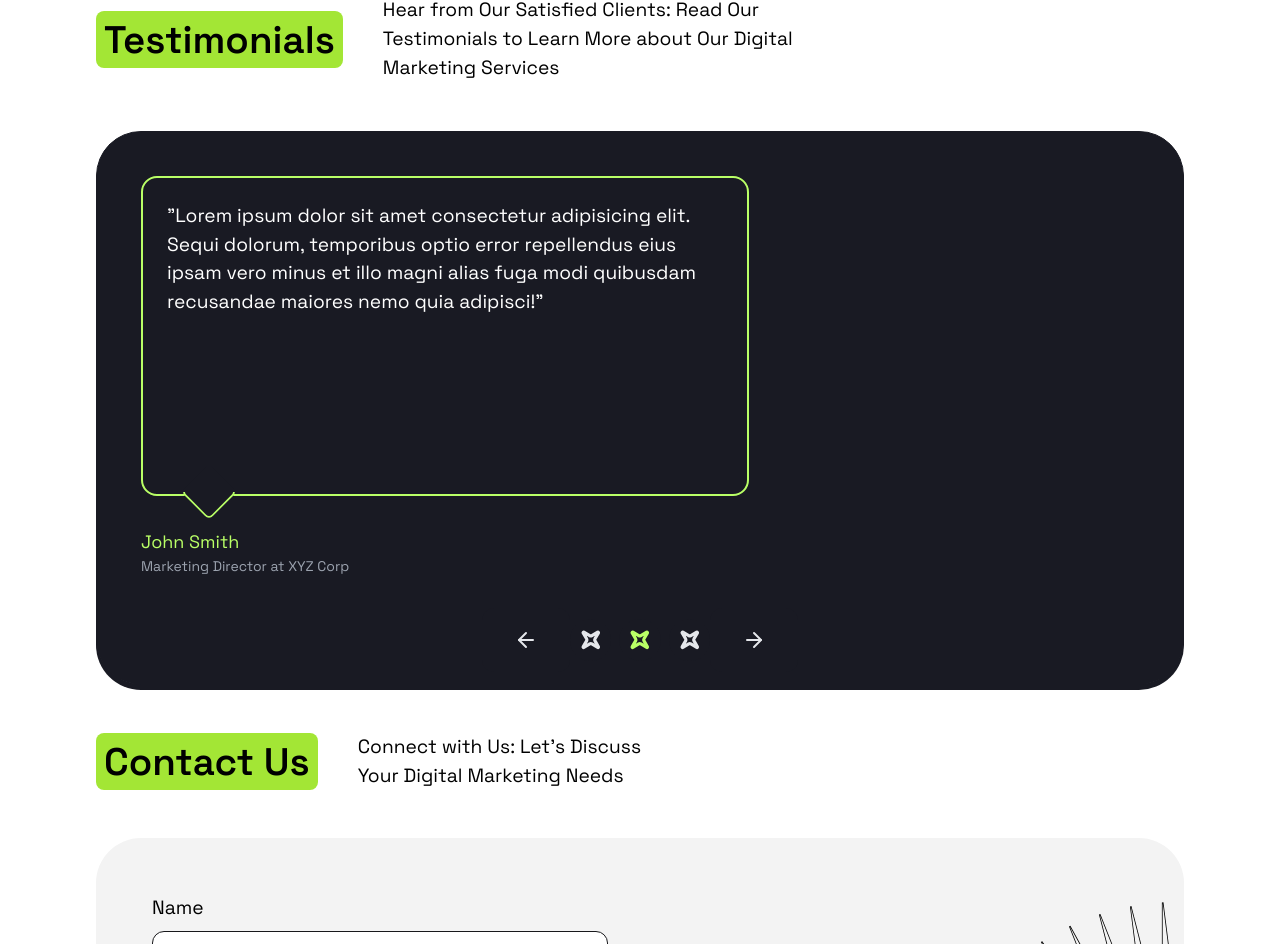
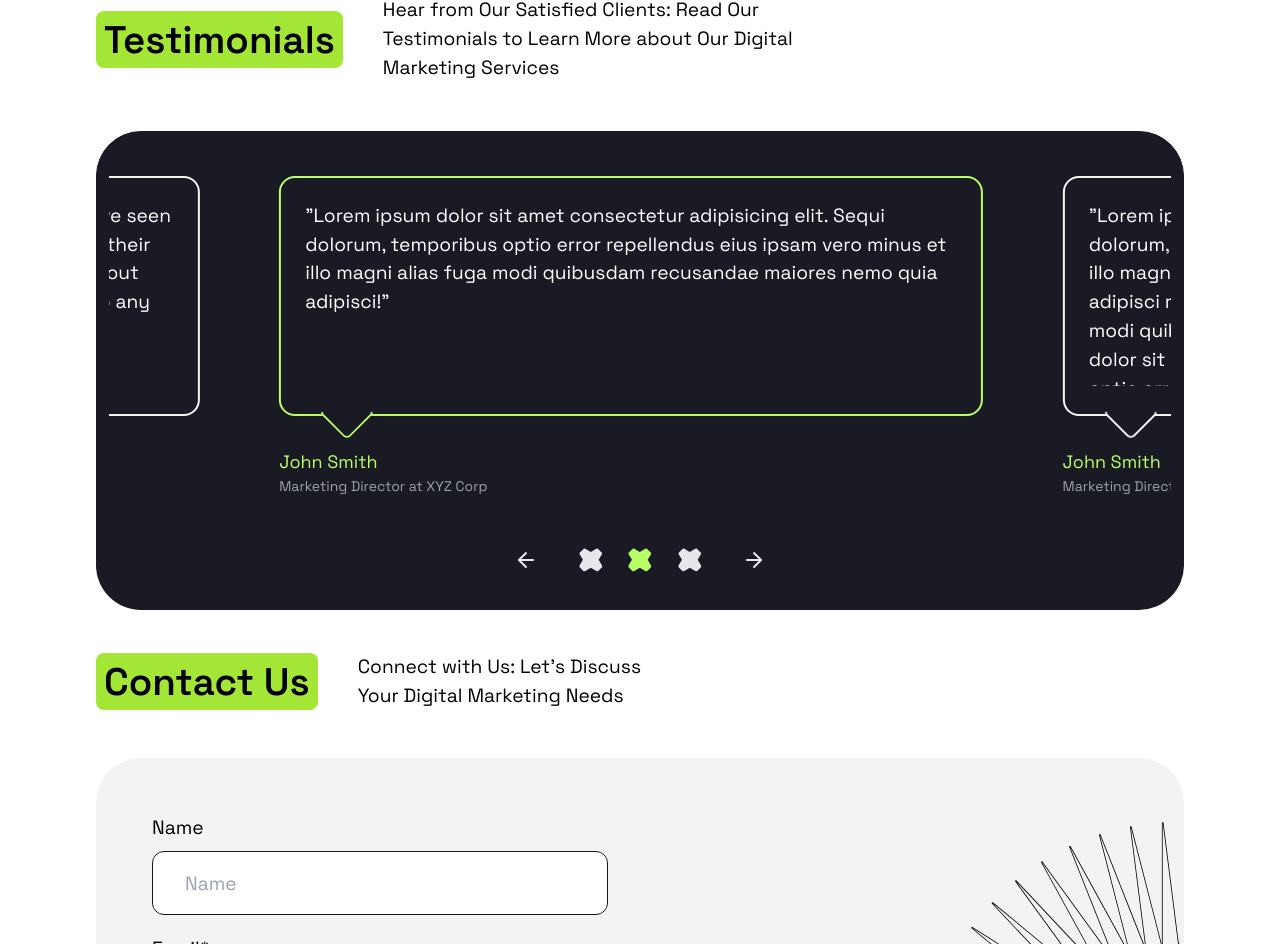
Before and after one commit to LucasMCFidelis/Positivus-Landing-Page, a React (Vite) app: page / in a window 1280 px wide. Shown: the part 5069-6013 px from the top of the page. Built offline with nearby package versions, Linux system fonts and the light colour scheme; what @savvywombat/tailwindcss-grid-areas would draw is missing.

Commit message:
Adequa o estilo da SectionTestimonials para telas maiores

```diff
--- a/src/components/sectionPage/SectionTestimonials.tsx
+++ b/src/components/sectionPage/SectionTestimonials.tsx
@@ -13,10 +13,13 @@ interface TestimonialsCardProps {
 export function SectionTestimonials() {
   const [cardFocus, setCardFocus] = useState<number>(1)
 
-  const TestimonialsCard = ({ testimonial, person, position, id }: TestimonialsCardProps) => (
-    <div className={`max-w-lg lg:max-w-2xl p-8 bg-[#191A23] text-white relative ${cardFocus === id ? "block" : "hidden"} `}>
-      <div className={`border-2 ${cardFocus === id ? "border-[#B9FF66]" : "border-[#f3f3f3]"} rounded-2xl p-6 h-[40vh]`}>
-        <p className="text-paragraph-mobile md:text-paragraph-desktop h-[98%] overflow-y-scroll">
+  const TestimonialsCard = ({ testimonial, person, position, id }: TestimonialsCardProps) => {
+    return (
+      <div
+        className={`w-[80vw] lg:w-[60vw] p-8 bg-[#191A23] text-white relative ${cardFocus === id ? "block" : "hidden lg:block"} `}
+      >
+        <div className={`border-2 ${cardFocus === id ? "border-[#B9FF66]" : "border-[#f3f3f3]"} rounded-2xl p-6 h-[40vh] lg:h-[30vh]`}>
+          <p className="text-paragraph-mobile md:text-paragraph-desktop h-[98%] overflow-y-auto">
             "{testimonial}"
           </p>
         </div>
@@ -27,12 +30,13 @@ export function SectionTestimonials() {
         </div>
       </div>
     )
+  }
 
   function toggleTestimonial(id: number) {
-    if (id < 0){
-      setCardFocus(testimonials.length-1)
+    if (id < 0) {
+      setCardFocus(testimonials.length - 1)
       return
-    } else if (id > testimonials.length-1) {
+    } else if (id > testimonials.length - 1) {
       setCardFocus(0)
       return
     }
@@ -66,10 +70,26 @@ export function SectionTestimonials() {
       />
 
       <Card.Wrapper bgColor="tertiary" className="p-3">
-        <div className="flex">
+        <div className="overflow-x-hidden w-auto">
+          <div className={`w-max grid grid-cols-${testimonials.length} gap-x-[2%] `}
+            style={{
+              transform:
+                window.innerWidth >= 1024
+                  ? `translateX(-${cardFocus * 28}%)`
+                  : "none",
+              transition: "transform 0.5s",
+            }}
+          >
             {testimonials.map((item, idx) => (
-            <TestimonialsCard key={idx} id={idx} testimonial={item.testimonial} person={item.person} position={item.position} />
+              <TestimonialsCard
+                key={idx}
+                id={idx}
+                testimonial={item.testimonial}
+                person={item.person}
+                position={item.position}
+              />
             ))}
+          </div>
         </div>
         <div className="w-full flex justify-center">
           <Button
@@ -82,14 +102,14 @@ export function SectionTestimonials() {
           <div className="flex w-full lg:w-fit gap-2 items-center justify-center text-zinc-200">
             {testimonials.map((_, idx) => (
               <Button
+                key={idx}
                 colorBG={"dark"}
                 rounded="full"
                 onClick={() => toggleTestimonial(idx)}
               >
                 <Sparkle
-                  key={idx}
                   size={window.innerWidth < 1024 ? "6vw" : "2vw"}
-                  strokeWidth={3}
+                  strokeWidth={7}
                   className={`${cardFocus === idx ? "text-[#B9FF66]" : ""} rotate-45`}
                 />
               </Button>
```
Lines whose indentation alone changed are shown as unchanged.
